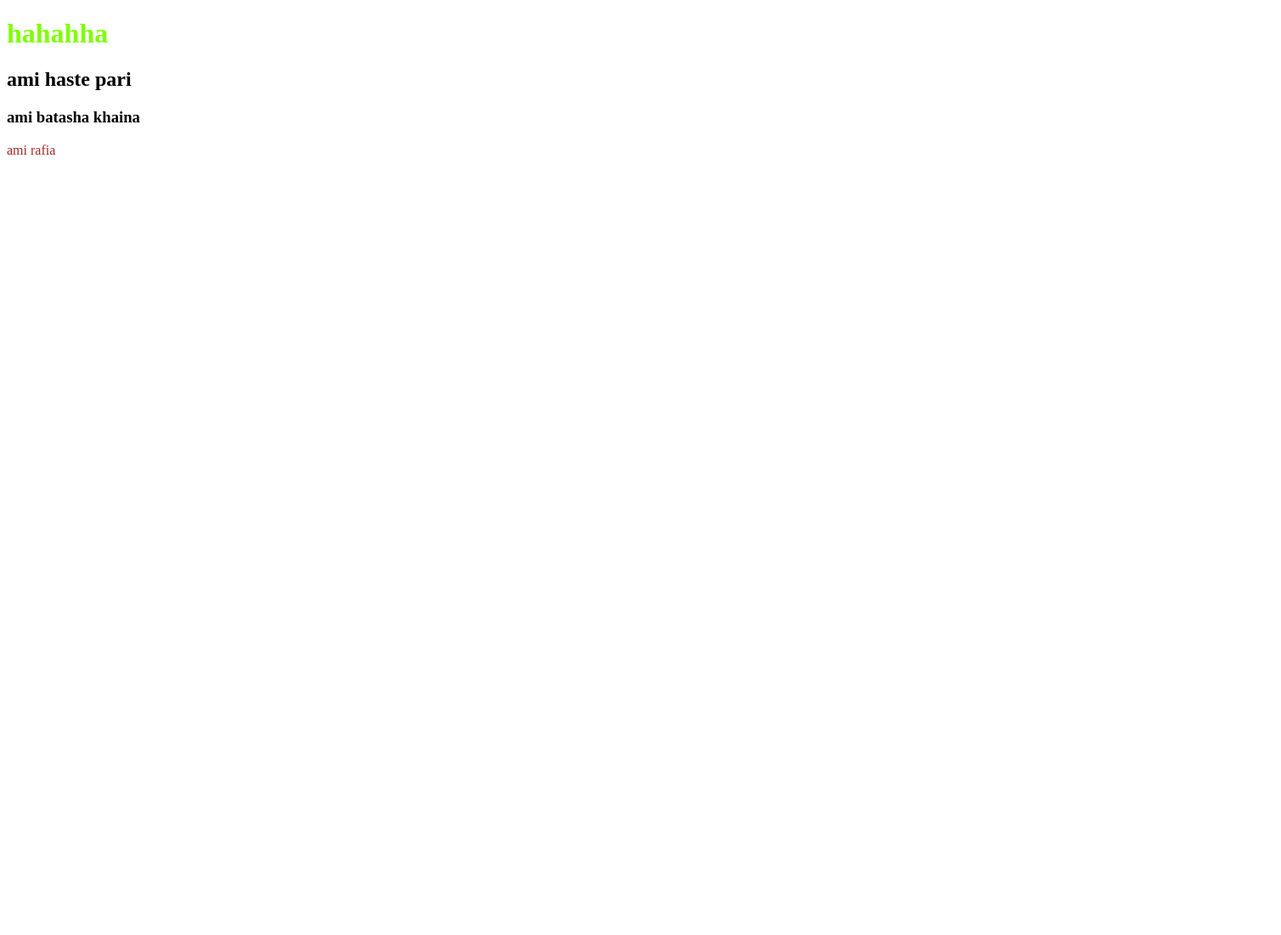
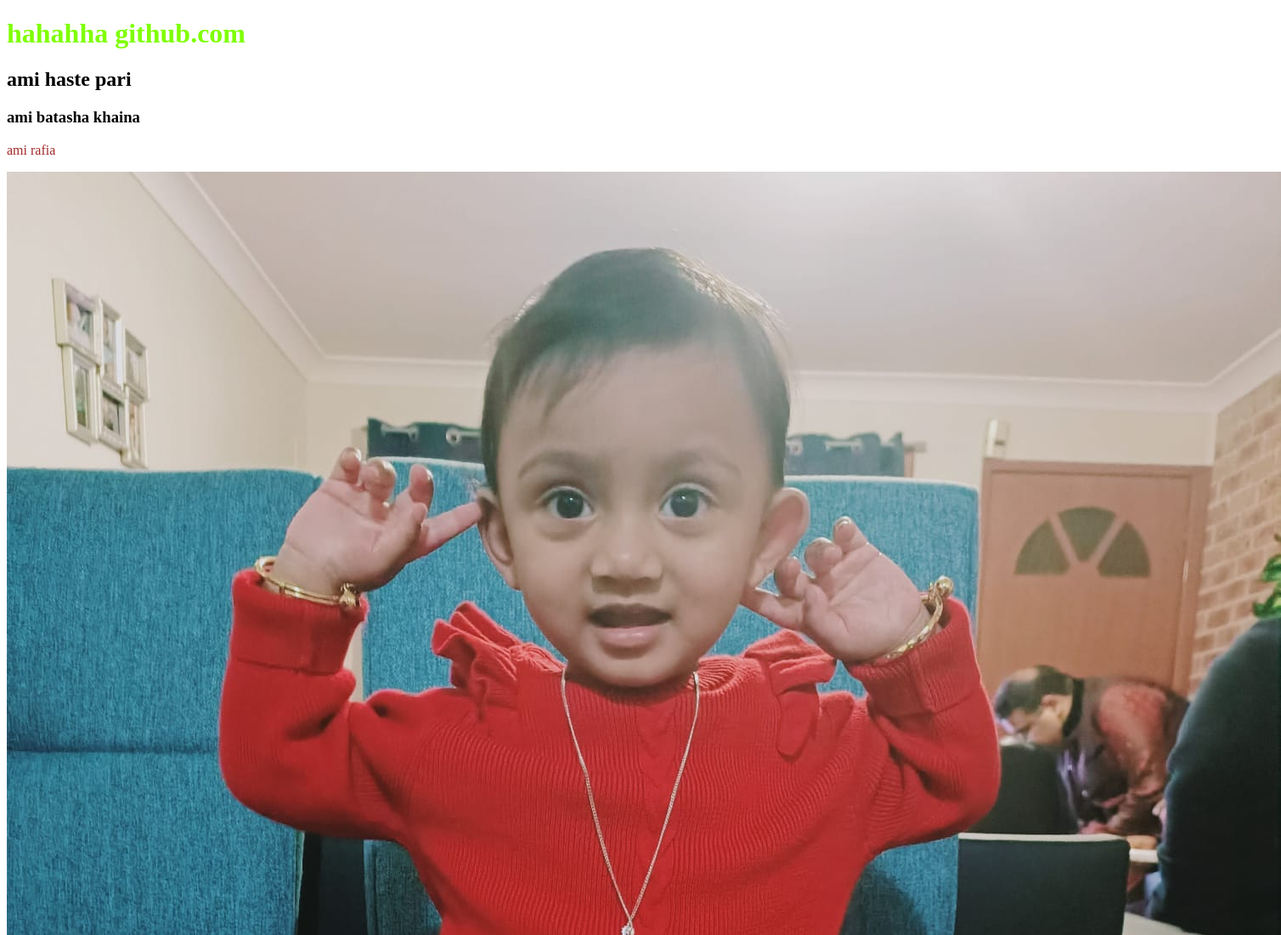
Before and after one commit to rafiarafia12/my-2nd-repo, a plain HTML site: page index.html in a window 1280 px wide. Shown: the top 1100 px of the page at 85% size, 1508 px wide, since content can reach past the window. Before the commit the page ends 800 px from the top, so only its background shows below. Drawn offline with Linux system fonts and the light colour scheme.

Commit message:
aleenas pic

```diff
--- a/index.html
+++ b/index.html
@@ -9,9 +9,11 @@
 
 </head>
 <body>
-    <h1>hahahha</h1>
+    <h1>hahahha github.com</h1>
     <h2>ami haste pari</h2>
     <h3>ami batasha khaina </h3>
     <p>ami rafia</p>
+    <img src="a1.png.jpeg" alt="">
+    <img src="aleena.png.jpeg" alt="">
 </body>
 </html>
```
Also changed, not shown: a1.png.jpeg (added), aleena.png.jpeg (added).
